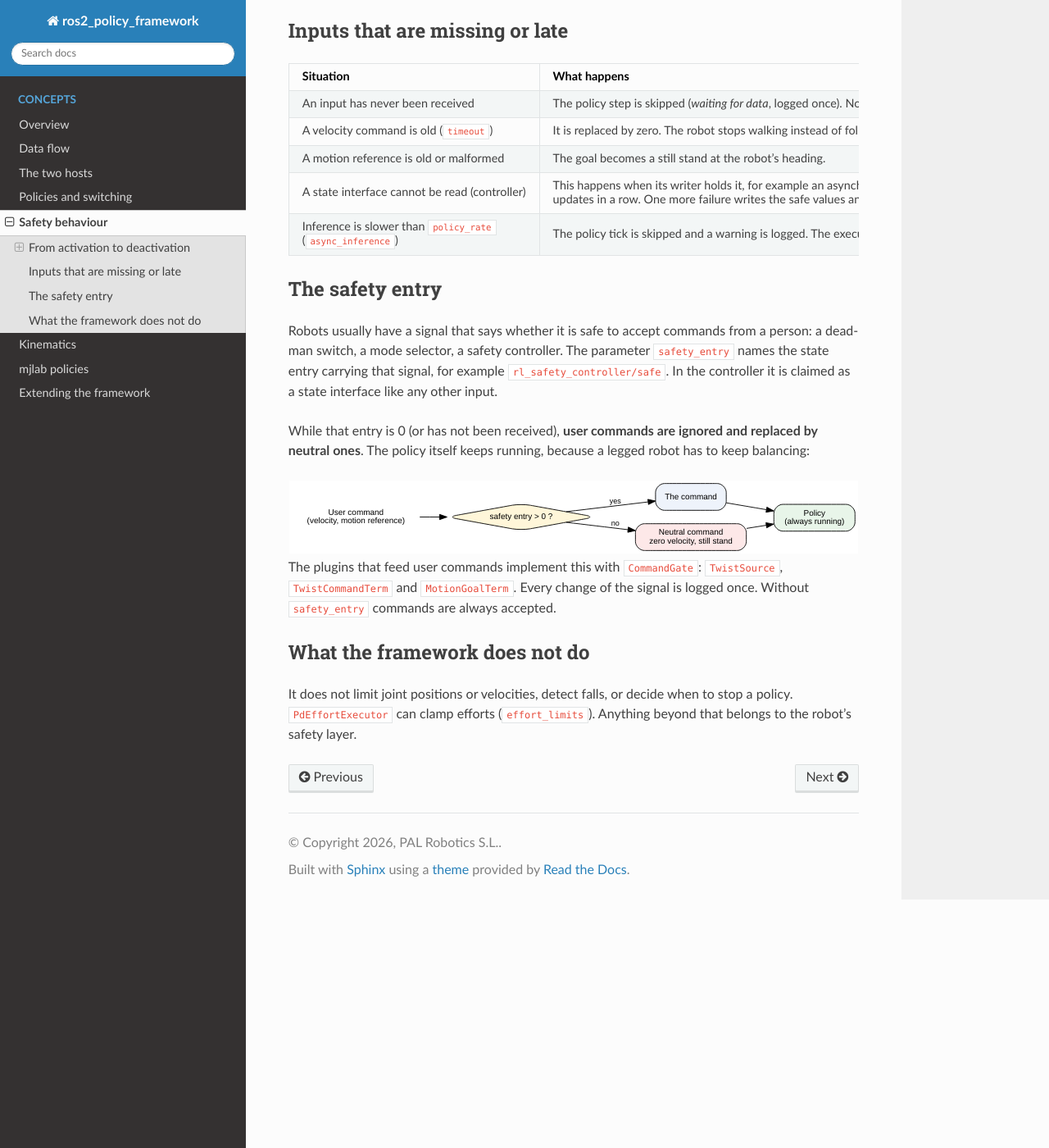
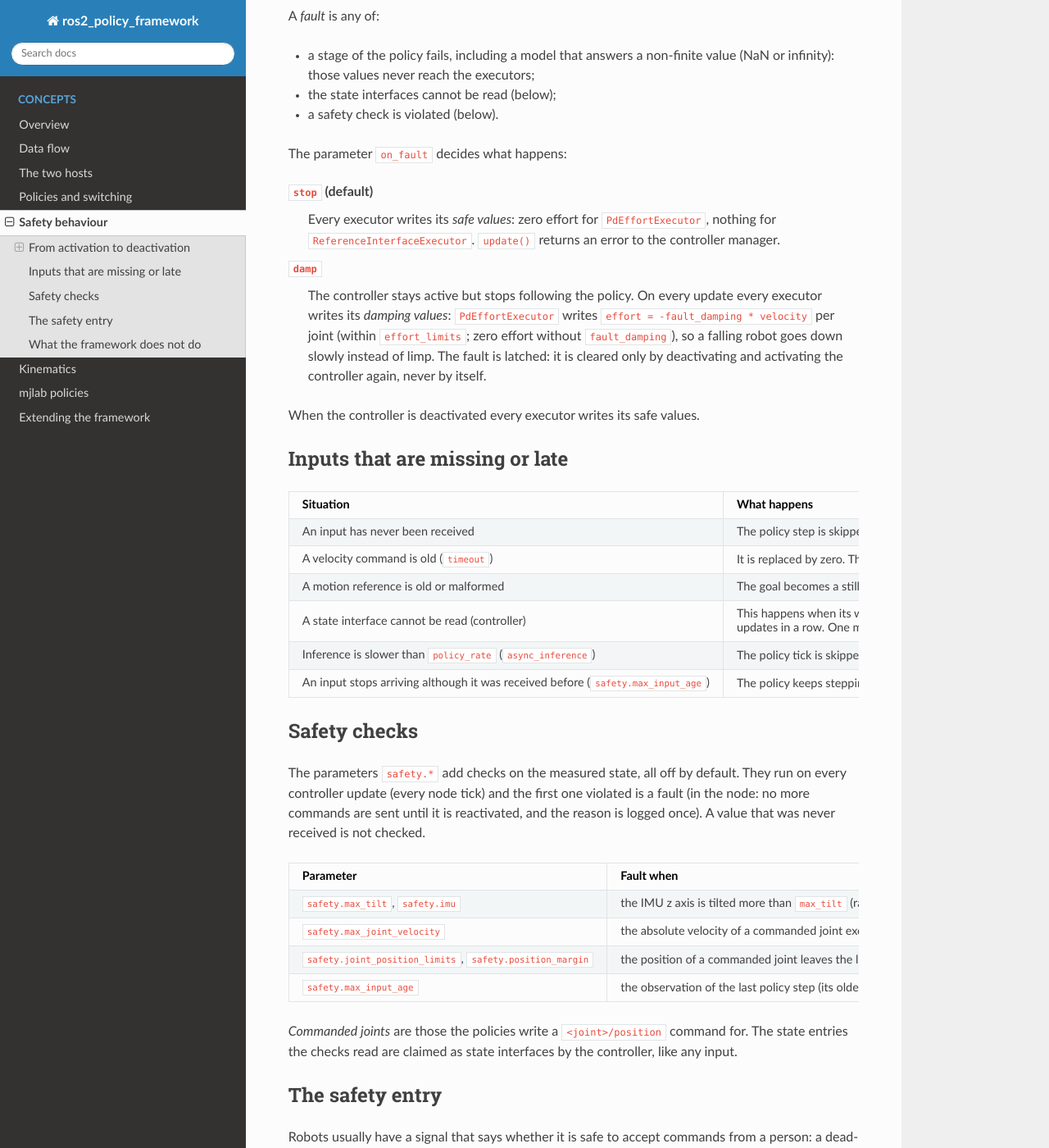
Before and after one commit to saikishor/ros2_policy_framework, a Sphinx documentation site: the page built from docs/safety.rst, in a window 1280 px wide and 1400 px high, scrolled down 982 px. Shown: the whole window at 82% size. Built offline with Sphinx 7.4.7 and the Read the Docs theme 3.1.0, drawn with Linux system fonts in a browser that asks for light colours; some of the changed text lies outside the part shown.

Commit message:
Document the safety checks, the fault responses and the transitions in the README

```diff
--- a/docs/extending.rst
+++ b/docs/extending.rst
@@ -204,7 +204,11 @@ the situations described in the other pages:
      - Every update until the policy's first commands: keep the robot where it is
        (:doc:`safety`).
    * - ``InterfaceExecutor::safe_values()``
-     - On deactivation and failure: the values that stop commanding.
+     - On deactivation, and on a fault with ``on_fault: stop``: the values that stop
+       commanding.
+   * - ``InterfaceExecutor::damp()``
+     - Every update after a fault with ``on_fault: damp``: values that let the robot down
+       gently, such as a joint damping (:doc:`safety`). Default: the safe values.
    * - ``CommandGate::open()``
      - Check it in any plugin that feeds user commands, and use a neutral command while it
        is false (:doc:`safety`).
--- a/docs/safety.rst
+++ b/docs/safety.rst
@@ -17,12 +17,15 @@ From activation to deactivation
      hold [label="Hold\nexecutors keep the robot\nwhere it is", fillcolor="#fff6d9"];
      run [label="Run\nexecutors follow\nthe policy's commands", fillcolor="#e8f5e9"];
      safe [label="Safe values\nzero effort", fillcolor="#fde8e8"];
+     damp [label="Damping\nuntil reactivated", fillcolor="#fde8e8"];
      start -> hold [label="activate"];
-     hold -> run [label="first commands\nfrom the policy"];
+     hold -> run [label="first commands\nfrom the policy\n(ramped in)"];
      run -> run [label="policy waits for data:\nkeep the last commands"];
-     run -> safe [label="a stage fails, or\ninterfaces unreadable"];
+     run -> safe [label="fault\n(on_fault: stop)"];
+     run -> damp [label="fault\n(on_fault: damp)"];
      hold -> safe [label="deactivate"];
      run -> safe [label="deactivate"];
+     damp -> safe [label="deactivate"];
    }
 
 Hold
@@ -46,13 +49,35 @@ Run
 Once the policy has produced commands, the executors follow them on every update. If a later
 step has to wait for data, the last commands stay applied.
 
-Safe values
-~~~~~~~~~~~
+With the policy's ``transition_time`` (see :doc:`policies`) the commands do not jump to the
+policy's first commands: they ramp to them from the joint positions measured at that moment,
+so the robot moves smoothly out of the hold.
 
-When the controller is deactivated, when a stage of the policy fails, or when the state
-interfaces cannot be read (below), every executor writes its *safe values*: zero effort for
-``PdEffortExecutor``, nothing for ``ReferenceInterfaceExecutor``. In the failure cases
-``update()`` also returns an error to the controller manager.
+Faults
+~~~~~~
+
+A *fault* is any of:
+
+- a stage of the policy fails, including a model that answers a non-finite value (NaN or
+  infinity): those values never reach the executors;
+- the state interfaces cannot be read (below);
+- a safety check is violated (below).
+
+The parameter ``on_fault`` decides what happens:
+
+``stop`` (default)
+   Every executor writes its *safe values*: zero effort for ``PdEffortExecutor``, nothing for
+   ``ReferenceInterfaceExecutor``. ``update()`` returns an error to the controller manager.
+
+``damp``
+   The controller stays active but stops following the policy. On every update every
+   executor writes its *damping values*: ``PdEffortExecutor`` writes
+   ``effort = -fault_damping * velocity`` per joint (within ``effort_limits``; zero effort
+   without ``fault_damping``), so a falling robot goes down slowly instead of limp. The fault
+   is latched: it is cleared only by deactivating and activating the controller again, never
+   by itself.
+
+When the controller is deactivated every executor writes its safe values.
 
 Inputs that are missing or late
 -------------------------------
@@ -78,6 +103,38 @@ Inputs that are missing or late
        failure writes the safe values and returns an error.
    * - Inference is slower than ``policy_rate`` (``async_inference``)
      - The policy tick is skipped and a warning is logged. The executors keep running.
+   * - An input stops arriving although it was received before (``safety.max_input_age``)
+     - The policy keeps stepping on the last values; once the observation of the last step is
+       older than the limit, it is a fault.
+
+Safety checks
+-------------
+
+The parameters ``safety.*`` add checks on the measured state, all off by default. They run on
+every controller update (every node tick) and the first one violated is a fault (in the node:
+no more commands are sent until it is reactivated, and the reason is logged once). A value
+that was never received is not checked.
+
+.. list-table::
+   :header-rows: 1
+   :widths: 34 66
+
+   * - Parameter
+     - Fault when
+   * - ``safety.max_tilt``, ``safety.imu``
+     - the IMU z axis is tilted more than ``max_tilt`` (rad) from the vertical: the robot is
+       falling. Reads ``<imu>/orientation.{x,y,z,w}``.
+   * - ``safety.max_joint_velocity``
+     - the absolute velocity of a commanded joint exceeds it (``<joint>/velocity``).
+   * - ``safety.joint_position_limits``, ``safety.position_margin``
+     - the position of a commanded joint leaves the limits of the robot description, narrowed
+       by the margin. Continuous joints have no limits.
+   * - ``safety.max_input_age``
+     - the observation of the last policy step (its oldest input) is older than this many
+       seconds: a topic stopped, so the policy acts on the past.
+
+*Commanded joints* are those the policies write a ``<joint>/position`` command for. The state
+entries the checks read are claimed as state interfaces by the controller, like any input.
 
 The safety entry
 ----------------
@@ -116,6 +173,7 @@ Without ``safety_entry`` commands are always accepted.
 What the framework does not do
 ------------------------------
 
-It does not limit joint positions or velocities, detect falls, or decide when to stop a
-policy. ``PdEffortExecutor`` can clamp efforts (``effort_limits``). Anything beyond that
-belongs to the robot's safety layer.
+The safety checks detect a state the robot must not be in; they do not prevent it: the
+commands are not clamped to the joint limits, and nothing decides when to switch policies.
+``PdEffortExecutor`` can clamp efforts (``effort_limits``). The framework is not a safety
+system: an emergency stop and the robot's own protections stay in charge.
```
Also changed, not shown: README.md (+59 -9 lines).
